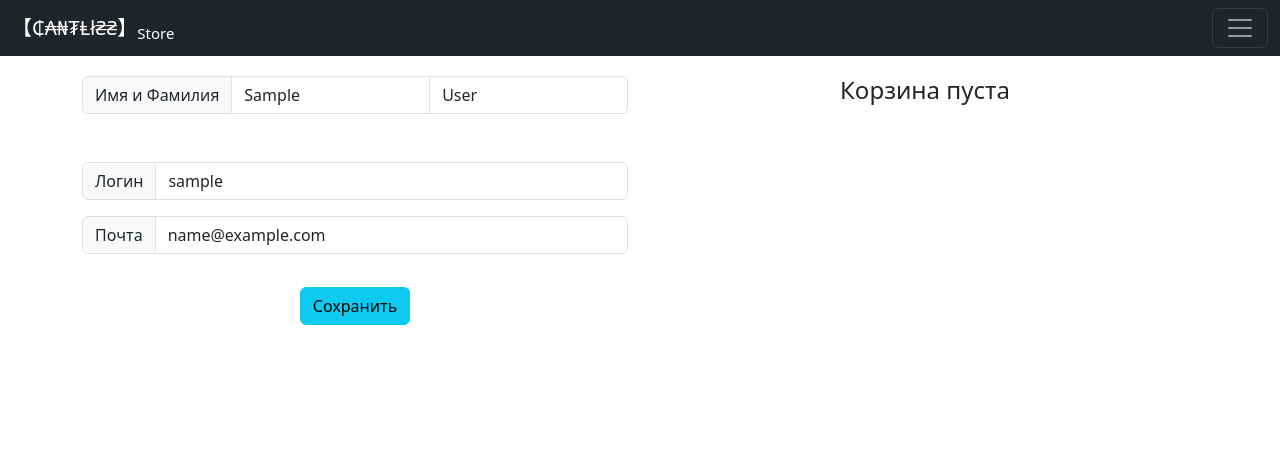
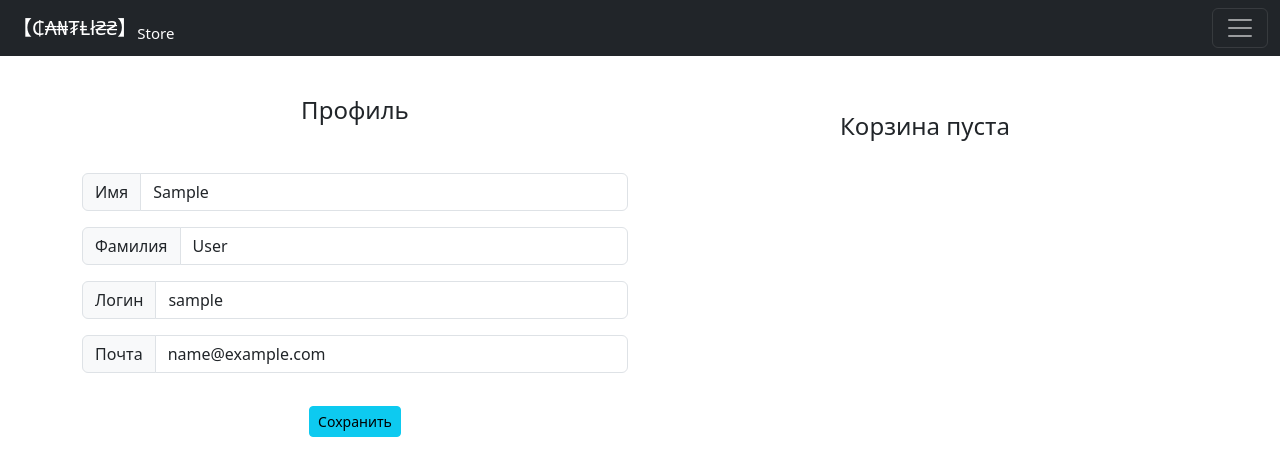
Before and after one commit to Friztutu/Cantliss, a Django app: page /profile/1/ in a window 1280 px wide. Shown: the top 476 px of the page. Run offline with Django 3.2, Linux system fonts and the light colour scheme; the visitor is signed in with stand-in values (Sample User, id 1); data comes from the database, SQL or seed files in the repository; data that the repository does not hold is empty; parts of the project's set-up code (start-up, migrations or seed data) failed here and were passed over.

Commit message:
(REFACTOR) Users and basket templates

```diff
--- a/basket/templates/basket/basket.html
+++ b/basket/templates/basket/basket.html
@@ -1,5 +1,5 @@
 {% if baskets %}
-    <h4 class="mt-3 mb-3 d-flex
+    <h4 class="mb-3 d-flex
     justify-content-between align-items-center mb-3">
                         Корзина
     <span class="badge badge-secondary badge-pill">
--- a/products/views.py
+++ b/products/views.py
@@ -20,7 +20,7 @@
 class CatalogView(TitleMixin, ListView):
     model = Product
     template_name = 'products/catalog.html'
-    paginate_by = 16
+    paginate_by = 20
     title = 'Каталог'
 
     def get_context_data(self, *, object_list=None, **kwargs):
--- a/users/templates/users/profile.html
+++ b/users/templates/users/profile.html
@@ -7,19 +7,22 @@
 {% endblock %}
 
 {% block content %}
-    <div class="container-fluid main">
+    <div class="container-fluid main mt-5">
       <div class="container text-center">
-        <div class="row row-cols-2">
-          <div class="col">
-            <p style="font-size: 2.5em;">Профиль</p>
+        <div class="row">
+          <div class="col-xs-12 col-sm-12 col-md-12 col-lg-6">
+            <h4 class="mt-5">Профиль</h4>
             <form action="{% url 'users:profile' user.id %}" method="post">
               {% csrf_token %}
-              <div class="input-group">
-                <span class="input-group-text">Имя и Фамилия</span>
+              <div class="input-group mt-5">
+                <span class="input-group-text">Имя</span>
                 {{ form.first_name }}
+              </div>
+              <div class="input-group mt-3">
+                <span class="input-group-text">Фамилия</span>
                 {{ form.last_name }}
               </div>
-              <div class="input-group mb-3 mt-5">
+              <div class="input-group mb-3 mt-3">
                 <span class="input-group-text" id="inputGroup-sizing-default">Логин</span>
                 {{ form.username }}
               </div>
@@ -28,12 +31,11 @@
                 {{ form.email }}
               </div>
               <div class="col-lg-12" style="margin-top: 33px;">
-                <input class="btn btn-info btn-block" type="submit" value="Сохранить">
+                <input class="btn btn-info btn-block btn-sm" type="submit" value="Сохранить">
               </div>
             </form>
           </div>
-          <div class="col">
-            <p style="font-size: 2.5em;">Корзина</p>
+          <div class="col-xs-12 col-sm-12 col-md-12 col-lg-6 mt-5">
             {% include 'basket/basket.html' %}
           </div>
         </div>
```
